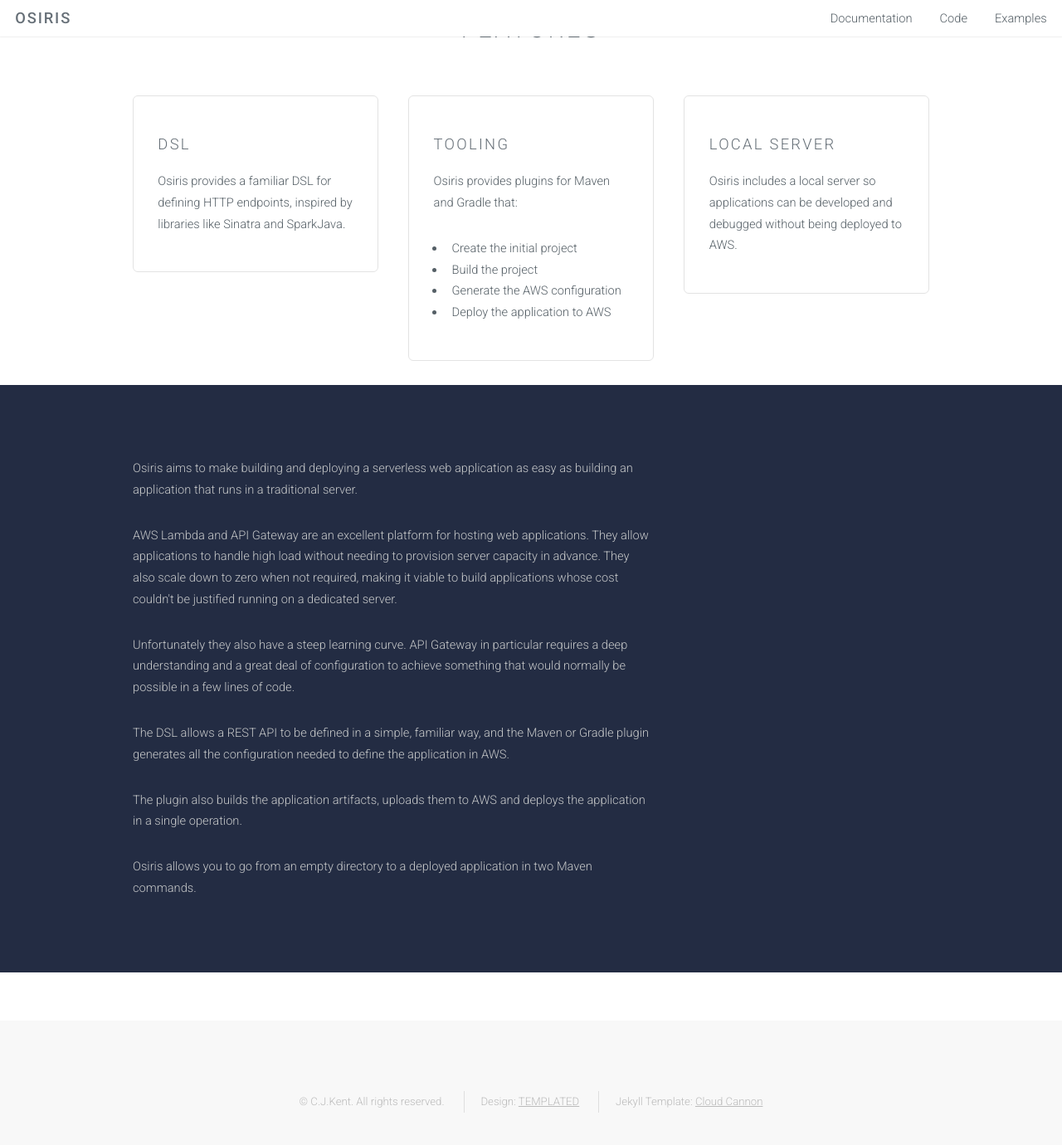
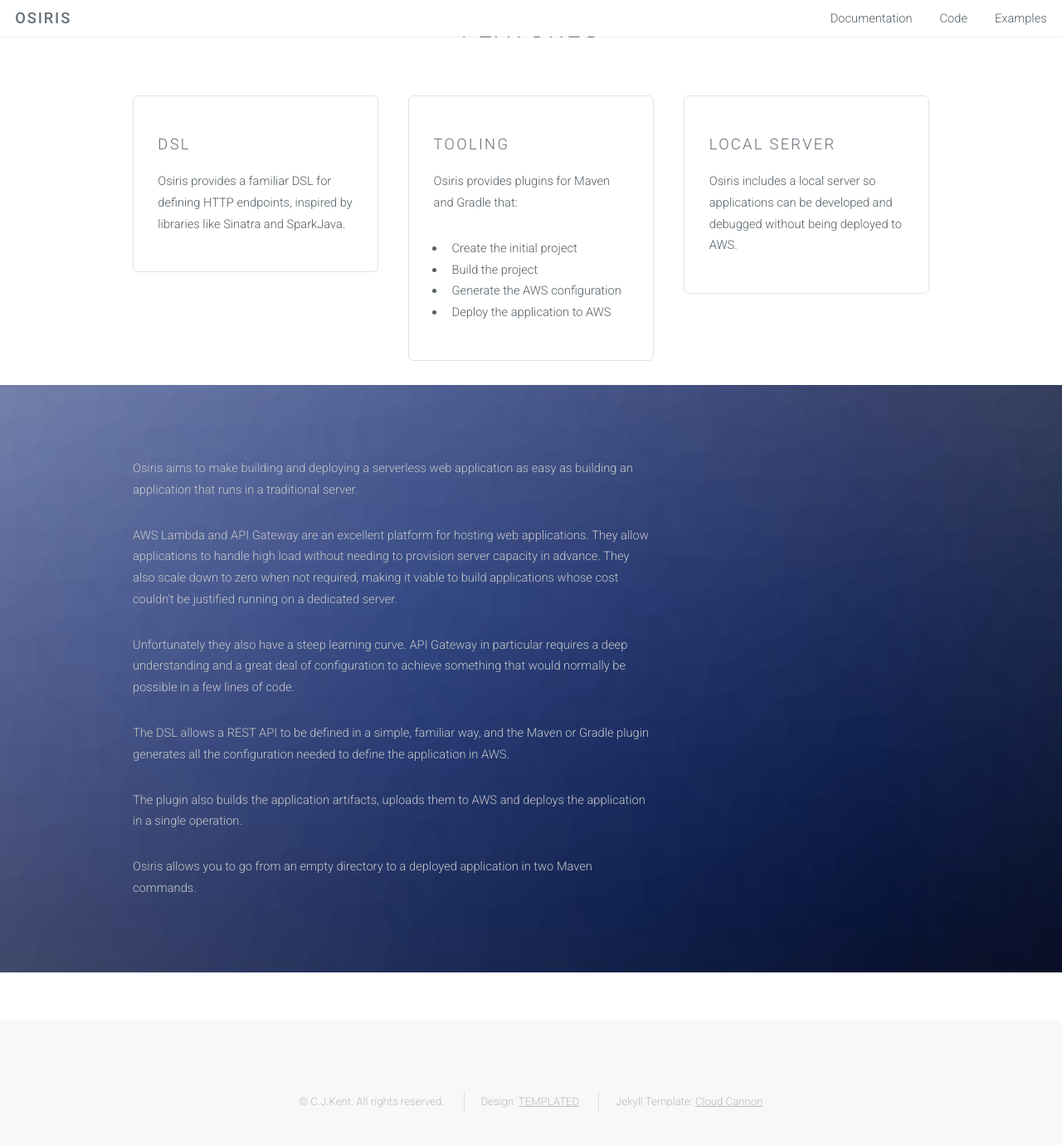
Before and after one commit to cjkent/cjkent.github.io, a Jekyll site: the page built from index.html, in a window 1280 px wide and 1400 px high, scrolled down 807 px. Shown: the top 1380 px of the window at 83% size. Built offline with Jekyll 4.4.1, drawn with Linux system fonts in a browser that asks for light colours.

Commit message:
Use fixed background in second dark section

```diff
--- a/css/style.css
+++ b/css/style.css
@@ -854,7 +854,12 @@
 }
 
 .wrapper.style2 {
-  background: #232c43;
+  background-image: url("../images/background.jpg");
+  background-size: cover;
+  background-position: center center;
+  background-repeat: no-repeat;
+  background-attachment: fixed;
+  position: relative;
   color: #c5c7c8;
 }
 
```
